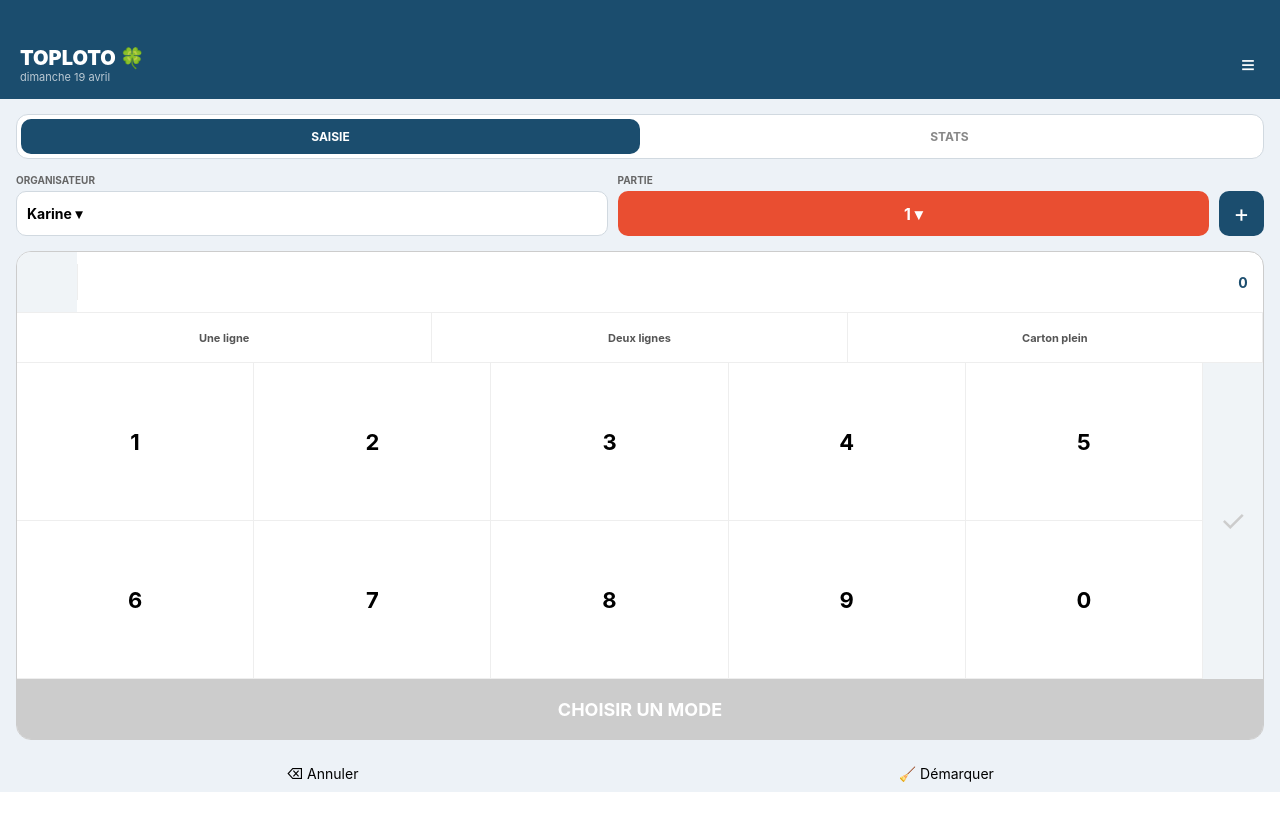
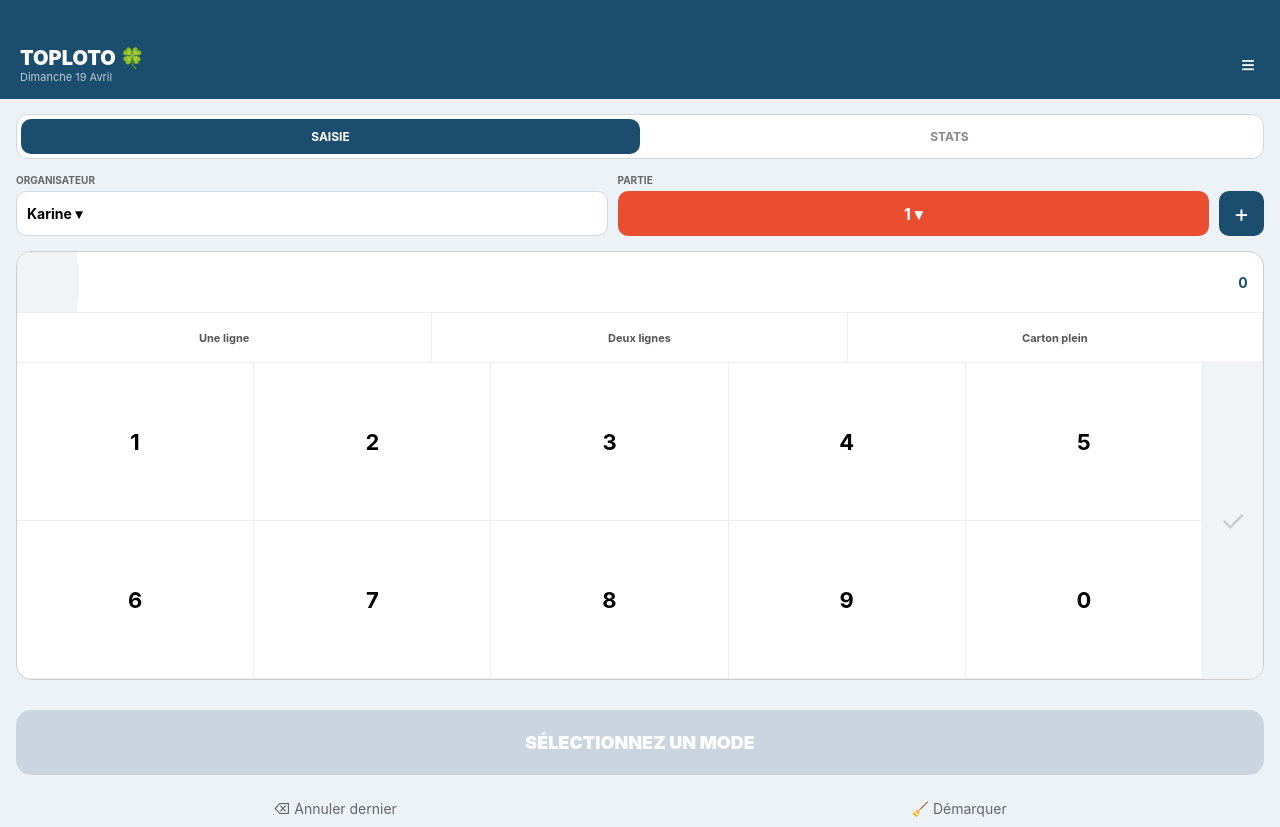
Before and after one commit to Git1602051961/statslotos, a React (Vite) app: page / in a window 1280 px wide. Before the commit the page ends 800 px from the top, so only its background shows below. Built offline with nearby package versions, Linux system fonts and the light colour scheme.

Commit message:
Update App.tsx

```diff
--- a/App.tsx
+++ b/App.tsx
@@ -1,6 +1,7 @@
 import React, { useState, useEffect } from 'react';
-import { View, Text, TouchableOpacity, StyleSheet, Modal, FlatList, TextInput, ScrollView, StatusBar, Alert } from 'react-native';
+import { View, Text, TouchableOpacity, StyleSheet, Modal, FlatList, TextInput, ScrollView, StatusBar } from 'react-native';
 
+// --- INTERFACES ---
 interface NumeroSaisi {
   val: number;
   mode: string;
@@ -16,21 +17,23 @@ interface Organisateur {
 }
 
 export default function LotoApp() {
+  // Navigation et Modals
   const [view, setView] = useState<'SAISIE' | 'STATS'>('SAISIE');
   const [menuVisible, setMenuVisible] = useState(false);
   const [modalPartieVisible, setModalPartieVisible] = useState(false);
   const [modalAddOrgVisible, setModalAddOrgVisible] = useState(false);
   const [modalSelectOrgVisible, setModalSelectOrgVisible] = useState(false);
 
+  // Données
   const [newOrgName, setNewOrgName] = useState('');
   const [organisateurs, setOrganisateurs] = useState<Organisateur[]>([
     { id: '1', nom: 'Karine', currentSeance: [], archives: [] }
   ]);
   const [selectedOrgId, setSelectedOrgId] = useState('1');
   const [selectedTypePartie, setSelectedTypePartie] = useState('1');
+
+  // Logique de jeu
   const [currentInput, setCurrentInput] = useState('');
-
-  // États pour la nouvelle logique de boutons
   const [mode, setMode] = useState<string | null>(null);
   const [modesTermines, setModesTermines] = useState<string[]>([]);
   const [statPeriod, setStatPeriod] = useState<'JOUR' | 'GLOBAL'>('GLOBAL');
@@ -38,6 +41,7 @@ export default function LotoApp() {
   const currentOrg = organisateurs.find(o => o.id === selectedOrgId) || organisateurs[0];
   const today = new Date().toLocaleDateString('fr-FR', { weekday: 'long', day: 'numeric', month: 'long' });
 
+  // --- PERSISTENCE (LOCALSTORAGE) ---
   useEffect(() => {
     const savedData = localStorage.getItem('@toploto_data');
     const savedId = localStorage.getItem('@toploto_selected_id');
@@ -50,9 +54,10 @@ export default function LotoApp() {
     localStorage.setItem('@toploto_selected_id', selectedOrgId);
   }, [organisateurs, selectedOrgId]);
 
+  // --- ACTIONS DE SAISIE ---
   const validerNumero = (num: number) => {
     if (!mode) {
-      alert("Sélectionnez d'abord un mode (Ligne, Double ou Carton)");
+      alert("⚠️ Sélectionnez d'abord un mode (Ligne, Double ou Carton)");
       setCurrentInput('');
       return;
     }
@@ -65,22 +70,6 @@ export default function LotoApp() {
     setCurrentInput('');
   };
 
-  const handleGagne = () => {
-    if (!mode) return;
-    const currentMode = mode;
-    setModesTermines([...modesTermines, currentMode]);
-    setMode(null);
-
-    if (currentMode === 'Carton plein') {
-      if (window.confirm("Carton plein terminé ! Passer à la partie suivante ?")) {
-        const nextPartie = (parseInt(selectedTypePartie) + 1).toString();
-        setSelectedTypePartie(nextPartie);
-        setModesTermines([]);
-        setOrganisateurs(prev => prev.map(o => o.id === selectedOrgId ? { ...o, currentSeance: [] } : o));
-      }
-    }
-  };
-
   const handlePressNumber = (val: string) => {
     let nextInput = currentInput + val;
     if (nextInput.length > 2) return;
@@ -88,12 +77,15 @@ export default function LotoApp() {
       const num = parseInt(nextInput);
       if (num >= 1 && num <= 90) validerNumero(num);
       else setCurrentInput('');
-    } else { setCurrentInput(nextInput); }
+    } else {
+      setCurrentInput(nextInput);
+    }
   };
 
   const handleAnnuler = () => {
-    if (currentInput.length > 0) setCurrentInput('');
-    else {
+    if (currentInput.length > 0) {
+      setCurrentInput('');
+    } else {
       setOrganisateurs(prev => prev.map(org => {
         if (org.id === selectedOrgId && org.currentSeance.length > 0) {
           const newHistory = [...org.currentSeance];
@@ -105,6 +97,25 @@ export default function LotoApp() {
     }
   };
 
+  // --- LOGIQUE GAGNÉ ---
+  const handleGagne = () => {
+    if (!mode) return;
+    const currentMode = mode;
+    setModesTermines([...modesTermines, currentMode]);
+    setMode(null);
+
+    if (currentMode === 'Carton plein') {
+      if (window.confirm("🏆 Carton plein terminé ! Passer à la partie suivante ?")) {
+        const nextPartie = (parseInt(selectedTypePartie) + 1).toString();
+        setSelectedTypePartie(nextPartie);
+        setModesTermines([]);
+        // On ne vide pas les stats globales, juste l'affichage écran
+        setOrganisateurs(prev => prev.map(o => o.id === selectedOrgId ? { ...o, currentSeance: [] } : o));
+      }
+    }
+  };
+
+  // --- STATISTIQUES ---
   const getStatsCumulees = () => {
     const counts: { [key: number]: number } = {};
     const source = statPeriod === 'JOUR' ? currentOrg.currentSeance : [...currentOrg.currentSeance, ...currentOrg.archives];
@@ -152,6 +163,7 @@ export default function LotoApp() {
     <View style={styles.container}>
       <StatusBar barStyle="light-content" backgroundColor="#1B4D6E" />
 
+      {/* HEADER FIXE */}
       <View style={styles.appHeader}>
         <View style={styles.headerTitleContainer}>
           <Text style={styles.appTitle}>TOPLOTO 🍀</Text>
@@ -163,6 +175,7 @@ export default function LotoApp() {
       </View>
 
       <View style={styles.contentPadding}>
+        {/* TABS NAVIGATION */}
         <View style={styles.topNav}>
           <View style={styles.tabContainer}>
             <TouchableOpacity onPress={() => setView('SAISIE')} style={[styles.tabBtn, view === 'SAISIE' && styles.tabActive]}><Text style={[styles.tabText, view === 'SAISIE' && styles.tabTextActive]}>SAISIE</Text></TouchableOpacity>
@@ -172,6 +185,7 @@ export default function LotoApp() {
 
         {view === 'SAISIE' ? (
           <View style={{flex: 1}}>
+            {/* SELECTION ORG & PARTIE */}
             <View style={styles.headerSelectionRow}>
               <TouchableOpacity style={styles.flexOne} onPress={() => setModalSelectOrgVisible(true)}>
                 <Text style={styles.labelHeader}>ORGANISATEUR</Text>
@@ -185,6 +199,7 @@ export default function LotoApp() {
               <TouchableOpacity style={styles.plusBtn} onPress={() => setModalAddOrgVisible(true)}><Text style={{color: '#fff', fontSize: 24}}>+</Text></TouchableOpacity>
             </View>
 
+            {/* CARTE DE SAISIE PRINCIPALE */}
             <View style={styles.mainNumpadCard}>
               <View style={styles.numHistoryBar}>
                 <View style={[styles.lastNumSlotSquare, currentOrg.currentSeance[0] ? styles.bgBrown : styles.bgEmpty]}>
@@ -224,20 +239,25 @@ export default function LotoApp() {
                   <Text style={[styles.checkIcon, currentInput.length === 1 ? {color: '#1B6E85'} : {color: '#CCC'}]}>✓</Text>
                 </TouchableOpacity>
               </View>
+            </View>
 
-              <TouchableOpacity
-                onPress={handleGagne}
-                disabled={!mode}
-                style={[styles.gagneBtn, !mode ? styles.gagneBtnInactive : styles.gagneBtnActive]}
-              >
-                <Text style={styles.gagneBtnText}>{mode ? `GAGNÉ (${mode}) !` : "CHOISIR UN MODE"}</Text>
-              </TouchableOpacity>
+            {/* BOUTON GAGNÉ EXCENTRÉ POUR SÉCURITÉ */}
+            <View style={{ marginTop: 30 }}>
+                <TouchableOpacity
+                    onPress={() => { if(window.confirm(`Valider la victoire (${mode}) ?`)) handleGagne(); }}
+                    disabled={!mode}
+                    style={[styles.gagneBtn, !mode ? styles.gagneBtnInactive : styles.gagneBtnActive]}
+                >
+                    <Text style={styles.gagneBtnText}>{mode ? `🏆 GAGNÉ (${mode.toUpperCase()}) !` : "SÉLECTIONNEZ UN MODE"}</Text>
+                </TouchableOpacity>
             </View>
 
             <View style={styles.footerActions}>
-                <TouchableOpacity style={styles.actionBtnSimple} onPress={handleAnnuler}><Text>⌫ Annuler</Text></TouchableOpacity>
-                <TouchableOpacity style={styles.actionBtnSimple} onPress={() => {if(window.confirm("Vider l'écran ?")) setOrganisateurs(prev => prev.map(o => o.id === selectedOrgId ? { ...o, currentSeance: [] } : o))}}><Text>🧹 Démarquer</Text></TouchableOpacity>
+                <TouchableOpacity style={styles.actionBtnSimple} onPress={handleAnnuler}><Text style={{color:'#666'}}>⌫ Annuler dernier</Text></TouchableOpacity>
+                <TouchableOpacity style={styles.actionBtnSimple} onPress={() => {if(window.confirm("Démarquer l'écran (Vider) ?")) setOrganisateurs(prev => prev.map(o => o.id === selectedOrgId ? { ...o, currentSeance: [] } : o))}}><Text style={{color:'#666'}}>🧹 Démarquer</Text></TouchableOpacity>
             </View>
+
+            {currentInput.length > 0 && <Text style={styles.currentSaisieText}>Saisie : {currentInput}</Text>}
           </View>
         ) : (
           <ScrollView style={styles.statsScroll}>
@@ -254,26 +274,28 @@ export default function LotoApp() {
         )}
       </View>
 
+      {/* MODALS GESTION */}
       <Modal visible={menuVisible} transparent>
         <TouchableOpacity style={styles.overlay} onPress={() => setMenuVisible(false)}>
           <View style={styles.modalContent}>
-            <TouchableOpacity style={styles.modalItem} onPress={() => {if(window.confirm("Clôturer la séance et archiver ?")) { setOrganisateurs(prev => prev.map(org => org.id === selectedOrgId ? { ...org, archives: [...org.currentSeance, ...org.archives], currentSeance: [] } : org)); setMenuVisible(false); }}}><Text style={{fontWeight: 'bold', color: '#1B4D6E'}}>📁 Clôturer la journée</Text></TouchableOpacity>
+            <TouchableOpacity style={styles.modalItem} onPress={() => {if(window.confirm("Clôturer la journée ? Les numéros iront dans les archives permanentes.")){ setOrganisateurs(prev => prev.map(org => org.id === selectedOrgId ? { ...org, archives: [...org.currentSeance, ...org.archives], currentSeance: [] } : org)); setMenuVisible(false); }}}><Text style={{fontWeight: 'bold', color: '#1B4D6E'}}>📁 Clôturer la journée</Text></TouchableOpacity>
             <TouchableOpacity style={styles.modalItem} onPress={() => {if(organisateurs.length > 1 && window.confirm("Supprimer ?")) { const n = organisateurs.filter(o => o.id !== selectedOrgId); setOrganisateurs(n); setSelectedOrgId(n[0].id); setMenuVisible(false); }}}><Text style={{color: 'red'}}>Supprimer l'organisateur</Text></TouchableOpacity>
             <TouchableOpacity style={styles.modalItem} onPress={() => setMenuVisible(false)}><Text>Fermer</Text></TouchableOpacity>
           </View>
         </TouchableOpacity>
       </Modal>
 
-      {/* Modals Add Org / Select Org / Select Partie - Gardés identiques à avant */}
       <Modal visible={modalAddOrgVisible} transparent><View style={styles.overlay}><View style={styles.modalContent}>
         <Text style={styles.modalTitle}>Nouveau</Text>
-        <TextInput style={styles.input} placeholder="Nom..." value={newOrgName} onChangeText={setNewOrgName} />
+        <TextInput style={styles.input} placeholder="Nom de l'organisateur..." value={newOrgName} onChangeText={setNewOrgName} autoFocus />
         <View style={styles.modalRowBtns}>
             <TouchableOpacity style={[styles.halfBtn, {backgroundColor: '#ccc'}]} onPress={() => setModalAddOrgVisible(false)}><Text>ANNULER</Text></TouchableOpacity>
             <TouchableOpacity style={[styles.halfBtn, {backgroundColor: '#1B4D6E'}]} onPress={()=>{if(!newOrgName) return; const id=Date.now().toString(); setOrganisateurs([...organisateurs,{id,nom:newOrgName,currentSeance:[],archives:[]}]); setSelectedOrgId(id); setNewOrgName(''); setModalAddOrgVisible(false);}}><Text style={{color:'#fff'}}>CRÉER</Text></TouchableOpacity>
         </View>
       </View></View></Modal>
-      <Modal visible={modalSelectOrgVisible} transparent><View style={styles.overlay}><View style={styles.modalContent}><FlatList data={organisateurs} renderItem={({item})=>(<TouchableOpacity style={styles.orgItem} onPress={()=>{setSelectedOrgId(item.id); setModalSelectOrgVisible(false);}}><Text>{item.nom}</Text></TouchableOpacity>)} /></View></View></Modal>
+
+      <Modal visible={modalSelectOrgVisible} transparent><View style={styles.overlay}><View style={styles.modalContent}><FlatList data={organisateurs} keyExtractor={(item)=>item.id} renderItem={({item})=>(<TouchableOpacity style={styles.orgItem} onPress={()=>{setSelectedOrgId(item.id); setModalSelectOrgVisible(false);}}><Text style={styles.boldText}>{item.nom}</Text></TouchableOpacity>)} /></View></View></Modal>
+
       <Modal visible={modalPartieVisible} transparent><View style={styles.overlay}><View style={styles.modalContentLarge}><ScrollView contentContainerStyle={styles.gridParties}>{Array.from({length:21}, (_,i)=>(i+1).toString()).map(p => (<TouchableOpacity key={p} style={[styles.partSquare, selectedTypePartie === p && {backgroundColor:'#E94E31'}]} onPress={()=>{setSelectedTypePartie(p); setModalPartieVisible(false);}}><Text style={[styles.partText, selectedTypePartie === p && {color:'#fff'}]}>{p}</Text></TouchableOpacity>))}</ScrollView></View></View></Modal>
     </View>
   );
@@ -284,7 +306,7 @@ const styles = StyleSheet.create({
   appHeader: { backgroundColor: '#1B4D6E', paddingTop: 45, paddingBottom: 15, paddingHorizontal: 20, flexDirection: 'row', justifyContent: 'space-between', alignItems: 'center' },
   headerTitleContainer: { justifyContent: 'center' },
   appTitle: { color: '#fff', fontSize: 20, fontWeight: '900' },
-  appSubtitle: { color: 'rgba(255,255,255,0.7)', fontSize: 11 },
+  appSubtitle: { color: 'rgba(255,255,255,0.7)', fontSize: 11, textTransform: 'capitalize' },
   menuIconBtn: { padding: 5 },
   contentPadding: { flex: 1, paddingHorizontal: 16 },
   topNav: { marginVertical: 15 },
@@ -325,12 +347,13 @@ const styles = StyleSheet.create({
   keyText: { fontSize: 22, fontWeight: 'bold' },
   checkBtn: { width: 60, justifyContent: 'center', alignItems: 'center', backgroundColor: '#F0F4F7' },
   checkIcon: { fontSize: 30 },
-  gagneBtn: { height: 60, justifyContent: 'center', alignItems: 'center' },
+  gagneBtn: { height: 65, borderRadius: 15, justifyContent: 'center', alignItems: 'center', elevation: 3 },
   gagneBtnActive: { backgroundColor: '#E94E31' },
-  gagneBtnInactive: { backgroundColor: '#CCC' },
-  gagneBtnText: { color: '#fff', fontWeight: 'bold', fontSize: 18 },
+  gagneBtnInactive: { backgroundColor: '#CBD5E0' },
+  gagneBtnText: { color: '#fff', fontWeight: '900', fontSize: 18 },
   footerActions: { flexDirection: 'row', justifyContent: 'space-around', marginTop: 15 },
   actionBtnSimple: { padding: 10 },
+  currentSaisieText: { textAlign: 'center', marginTop: 10, fontSize: 16, fontWeight: 'bold', color: '#1B4D6E' },
   statsScroll: { flex: 1 },
   titleStats: { fontSize: 18, fontWeight: 'bold', color: '#1B4D6E', textAlign: 'center', marginVertical: 15 },
   cartonStatsCard: { backgroundColor: '#fff', borderRadius: 10, marginBottom: 20, borderWidth: 1, overflow: 'hidden' },
@@ -348,7 +371,7 @@ const styles = StyleSheet.create({
   gridParties: { flexDirection: 'row', flexWrap: 'wrap', justifyContent: 'space-between' },
   partSquare: { width: '18%', aspectRatio: 1, backgroundColor: '#F0F4F8', justifyContent: 'center', alignItems: 'center', marginBottom: 10, borderRadius: 8 },
   partText: { fontWeight: 'bold' },
-  input: { borderBottomWidth: 1, marginBottom: 20, padding: 5 },
+  input: { borderBottomWidth: 1, marginBottom: 20, padding: 5, fontSize: 16 },
   modalRowBtns: { flexDirection: 'row', justifyContent: 'space-between' },
   halfBtn: { width: '48%', padding: 12, borderRadius: 10, alignItems: 'center' },
   modalItem: { padding: 15, alignItems: 'center', borderBottomWidth: 1, borderColor: '#eee' },
```
